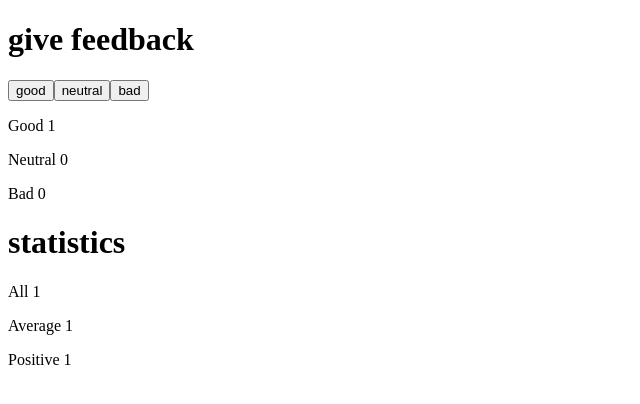
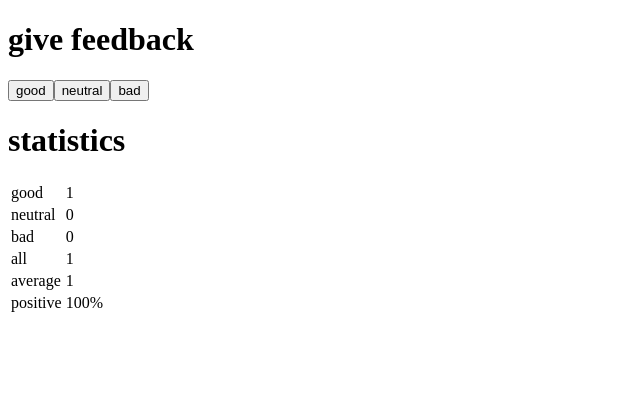
Before and after one commit to HanxxFeli/Full-Stack-Open-2025, a React (Vite) app in the folder part1/unicafe/: page / in a window 1280 px wide. Both pictures are taken after a click on the button "good". Shown: the top 404 px of the page, without its empty margins (0-640 px from the left). Built offline with nearby package versions, Linux system fonts and the light colour scheme.

Commit message:
solved exercises 1.10 and 1.11 completing the unicafe exercise

```diff
--- a/part1/unicafe/src/App.jsx
+++ b/part1/unicafe/src/App.jsx
@@ -14,25 +14,38 @@ const Statistics = (props) => {
   if (total === 0) {
     return (
       <div>
-        <h1>statistics</h1>
         No feedback given
       </div>
     )
   }
   return (
     <div>
-      <p>Good {props.good}</p>
-      <p>Neutral {props.neutral}</p>
-      <p>Bad {props.bad}</p>
-      <h1>statistics</h1>
-      <p>All {total}</p>
-      <p>Average {((props.good * 1) + (props.neutral * 0) + (props.bad * -1))/total}</p>
-      <p>Positive {props.good / total}</p>
+      <table>
+        <tbody>
+          <StatisticLine text='good' value={props.good}/>
+          <StatisticLine text='neutral' value={props.neutral}/>
+          <StatisticLine text='bad' value={props.bad}/>
+          <StatisticLine text='all' value={total}/>
+          <StatisticLine text='average' value={((props.good * 1) + (props.neutral * 0) + (props.bad * -1))/total}/>
+          <StatisticLine text='positive' value={`${(props.good / total) * 100}%`}/>
+        </tbody>
+      </table>
     </div>
   )
 }
 
+// statisticLine subcomponent to be used by the statistics component
+const StatisticLine = ({text, value}) => {
+  return (
+    <tr>
+      <td>{text}</td>
+      <td>{value}</td>
+    </tr>
+  )
+}
+
 const App = () => {
+
   // save clicks of each button to its own state
   const [good, setGood] = useState(0)
   const [neutral, setNeutral] = useState(0)
@@ -40,24 +53,15 @@ const App = () => {
 
   // create the handlers for each button
   const handleGoodClick = () => {
-
-    // create the variable for the updated value
-    const updatedGood = good + 1
-    setGood(updatedGood) // Increase good count and update component state
+    setGood(good + 1) // Increase good count and update component state
   }
 
   const handleBadClick = () => {
-    // create the variable for the updated value
-    const updatedBad = bad + 1
-
-    setBad(updatedBad) // Increase bad count and update component state
+    setBad(bad + 1) // Increase bad count and update component state
   }
 
   const handleNeutralClick = () => {
-    // create the variable for the updated value
-    const updatedNeutral = neutral + 1
-
-    setNeutral(updatedNeutral) // Increase neutral count and update component state
+    setNeutral(neutral + 1) // Increase neutral count and update component state
   }
 
   return (
@@ -67,6 +71,7 @@ const App = () => {
       <Button onClick={handleNeutralClick} text='neutral'/>
       <Button onClick={handleBadClick} text='bad'/>
 
+      <h1>statistics</h1>
       <Statistics good={good} neutral={neutral} bad={bad}/>
     </div>
   )
```
